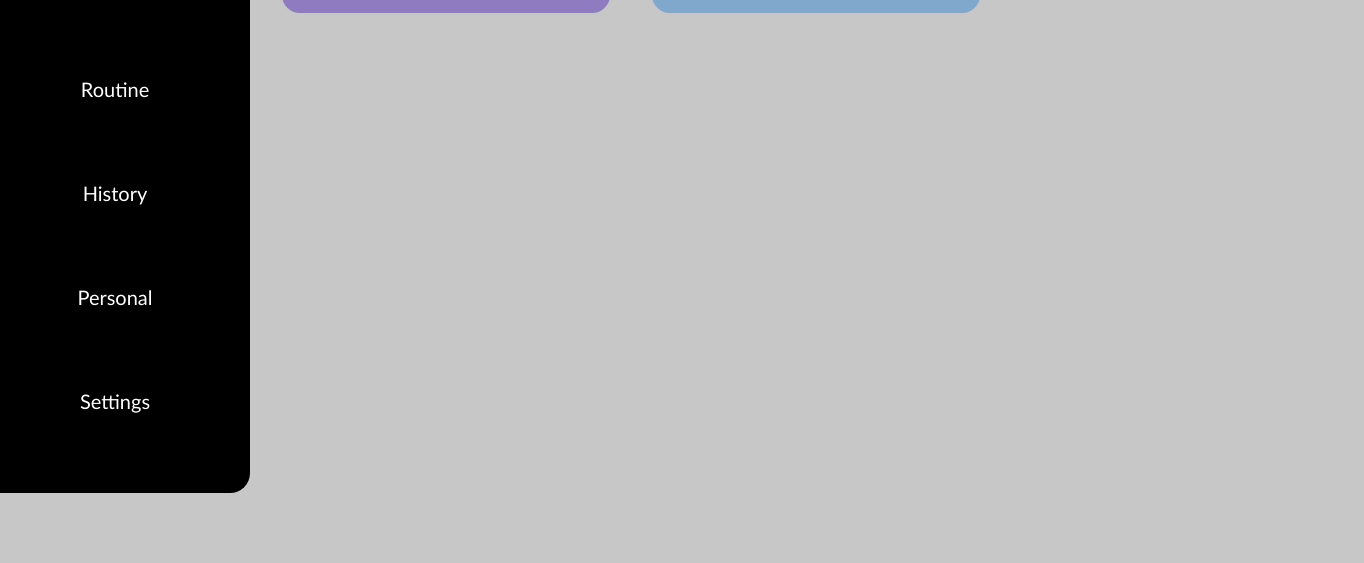
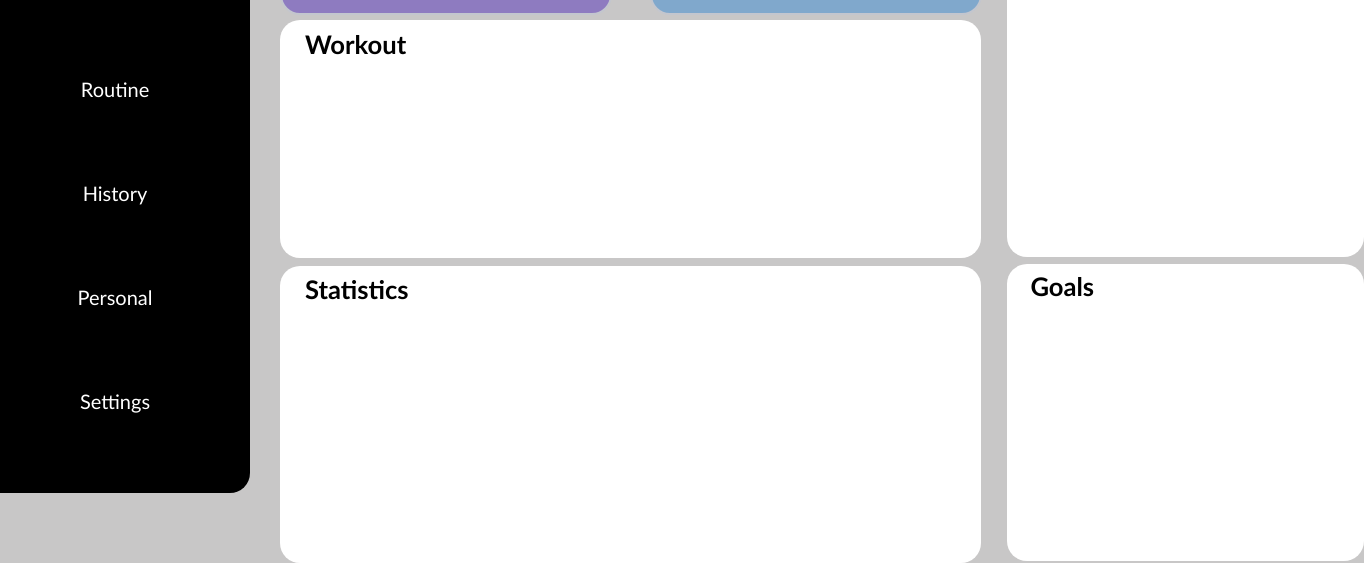
Before and after one commit to JoachimRay/CaloSync, a plain HTML site: page CaloSync/index.html in a window 1280 px wide. Shown: the part 307-870 px from the top of the page, 1364 px wide, since content can reach past the window. Before the commit the page ends 800 px from the top, so only its background shows below. Drawn offline with Linux system fonts and the light colour scheme.

Commit message:
Add files via upload

```diff
--- a/CaloSync/index.html
+++ b/CaloSync/index.html
@@ -36,7 +36,7 @@
         </nav>
     </div>
 
-
+<div class="content-wrap">
     <div class="content">
 
         <div class="card-1">
@@ -57,7 +57,53 @@
                  <button class="card-button2">Info</button>
             </div>
         </div>
+
+
+        <div class="workout">
+            <div class="workout-details">
+                <p class="workout-title"> Workout </p>
+            </div>
+
+            <!-- Additional function that changes the workout routine based on Day -->
+
+        </div>
+
+
+        <div class="statistics">
+            <div class="stat-details">
+                <p class="stat-title"> Statistics </p>
+            </div>
+
+            <!-- Additional function that changes based on food and workout -->
+
+        </div>
     </div>
+
+
+<div class="meals-goals-wrapper">
+        <div class="daily-meals">
+            <div class="meal-details">
+                <p class="meal-title"> Daily Meals </p>
+
+                <!-- Meal input Function -->
+            </div>
+    </div>
+    <div class="goals">
+        <div class="goals-details">
+            <p class="goal-title">Goals</p>  <!-- Design goals in Figma -->
+        </div>
+    </div>
+</div>
+
+
+<div class="wrapper-personal">
+    <div class="personal-info">
+
+
+    </div>
+</div>
+</div>
+
 
 
     <script src="main.js"></script>
--- a/CaloSync/styles.css
+++ b/CaloSync/styles.css
@@ -4,6 +4,17 @@ body {
     margin: 0;
 }
 
+
+.content-wrap {
+    display: grid;
+    grid-template-columns: auto 1fr;
+}
+
+
+.meals-goals-wrapper {
+    display: flex;
+    flex-direction: column;
+}
 
 /* HEADER TOP */
 
@@ -220,6 +231,7 @@ padding-right: 60px;
 .card-1:hover .card-button{
     transform: translate(-50%, 50%);
     opacity: 1;
+    z-index: 2;
 }
 
 
@@ -267,4 +279,123 @@ padding-right: 60px;
 .card-2:hover .card-button2{
     transform: translate(-50%, 50%);
     opacity: 1;
+    z-index: 2;
 }
+
+
+.workout {
+    width: 643px;
+    height: 180px;
+    background: white;
+    border-radius: 20px;
+    position: relative;
+    padding:1.8rem;
+    overflow: visible;
+    margin-left:280px;
+    margin-top:5px;
+}
+
+
+.workout-details {
+    color: black;
+    height: 100%;
+    gap: .5em;
+    display: grid;
+    place-content: center;
+}
+
+
+.workout-title {
+    font-size: 1.6em;
+    font-weight: bolder;
+    position: absolute;
+    top: -17px;
+    left: 25px;
+    color: black;
+    font-weight: bolder;
+}
+
+.statistics {
+    width: 643px;
+    height: 240px;
+    background: white;
+    border-radius: 20px;
+    position: relative;
+    padding:1.8em;
+    overflow: visible;
+    margin-left: 280px;
+    margin-top: 8px;
+}
+
+.stat-title {
+    font-size: 1.6em;
+    font-weight: bolder;
+    position: absolute;
+    top: -17px;
+    left: 25px;
+    color: black;
+}
+
+.stat-details {
+    height: 100%;
+    gap: .5em;
+    display: grid;
+    place-content: center;
+}
+
+.daily-meals {
+    width: 300px;
+    height: 365px;
+    background: white;
+    border-radius: 20px;
+    position: relative;
+    padding: 1.8em;
+    overflow: visible;
+    margin-left: 25px;
+    margin-top: -89px;
+}
+
+.meal-details {
+    height: 100%;
+    gap: .5em;
+    display: grid;
+    place-content: center;
+}
+
+.meal-title {
+    font-size: 1.6em;
+    font-weight: bolder;
+    position: absolute;
+    top: -15px;
+    left: 25px;
+    color: black;
+}
+
+.goals {
+    width: 300px;
+    height: 240px;
+    background: white;
+    border-radius: 20px;
+    padding: 1.8em;
+    overflow: visible;
+    margin-left: 25px;
+    margin-top: 7px;
+}
+
+.goals-details {
+    height: 100%;
+    gap:.5em;
+    display: grid;
+    place-content: center;
+    position: relative;
+}
+
+.goal-title{
+    font-size: 1.6em;
+    font-weight: bolder;
+    position: absolute;
+    top: -47px;
+    left: -5px;
+    color: black;
+
+}
```
